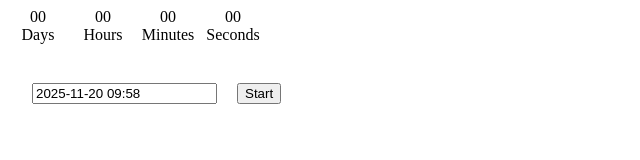
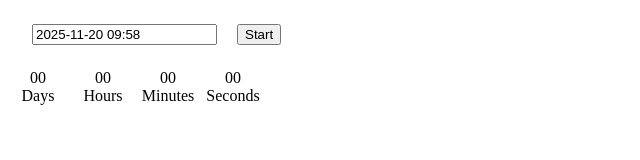
Before and after one commit to olabielore/goit-js-hw-10, a website built with Vite: page src/1-timer.html in a window 1280 px wide. Shown: the whole page, without its empty margins (0-640 px from the left). Built offline with nearby package versions, Linux system fonts and the light colour scheme.

Commit message:
my js hm-10 fixed problems-2

```diff
--- a/src/1-timer.html
+++ b/src/1-timer.html
@@ -10,9 +10,10 @@
   <body>
     <main>
       <div class="container">
-        <input type="text" id="datetime-picker" />
-        <button type="button" data-start>Start</button>
-
+        <div class="div-btn">
+          <input type="text" id="datetime-picker" />
+          <button type="button" data-start>Start</button>
+        </div>
         <div class="timer">
           <div class="field">
             <span class="value" data-days>00</span>
--- a/src/css/container.css
+++ b/src/css/container.css
@@ -1,10 +1,5 @@
 /* Styles for Mobile devices */
-.container {
-  min-width: 320px;
-  max-width: 375px;
-  margin: 0 auto;
-  padding: 0 16px;
-}
+
 /* Styles for Tablet devices */
 @media only screen and (min-width: 768px) {
   .container {
--- a/src/js/1-timer.js
+++ b/src/js/1-timer.js
@@ -4,17 +4,11 @@ import 'flatpickr/dist/flatpickr.min.css';
 import iziToast from 'izitoast';
 import 'izitoast/dist/css/iziToast.min.css';
 
-const divBtn = document.createElement('div');
-divBtn.classList.add('div-btn');
-
 const inputEl = document.querySelector('#datetime-picker');
 const buttonEl = document.querySelector('button');
 
 let userSelectedDate;
 let intervalId = null;
-
-divBtn.append(inputEl, buttonEl);
-document.body.append(divBtn);
 
 const timer = document.querySelector('.timer');
 
```
Also changed, not shown: src/css/timer.css (line endings or trailing spaces).
